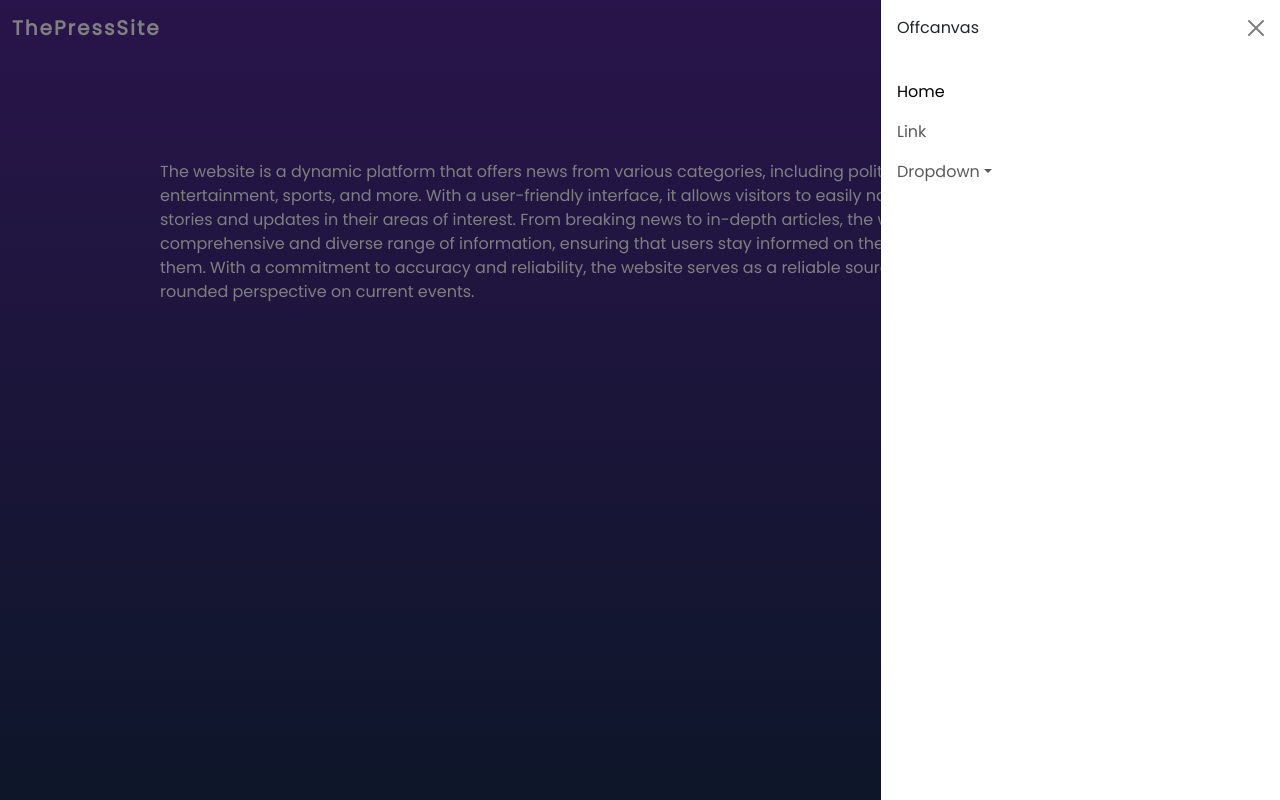
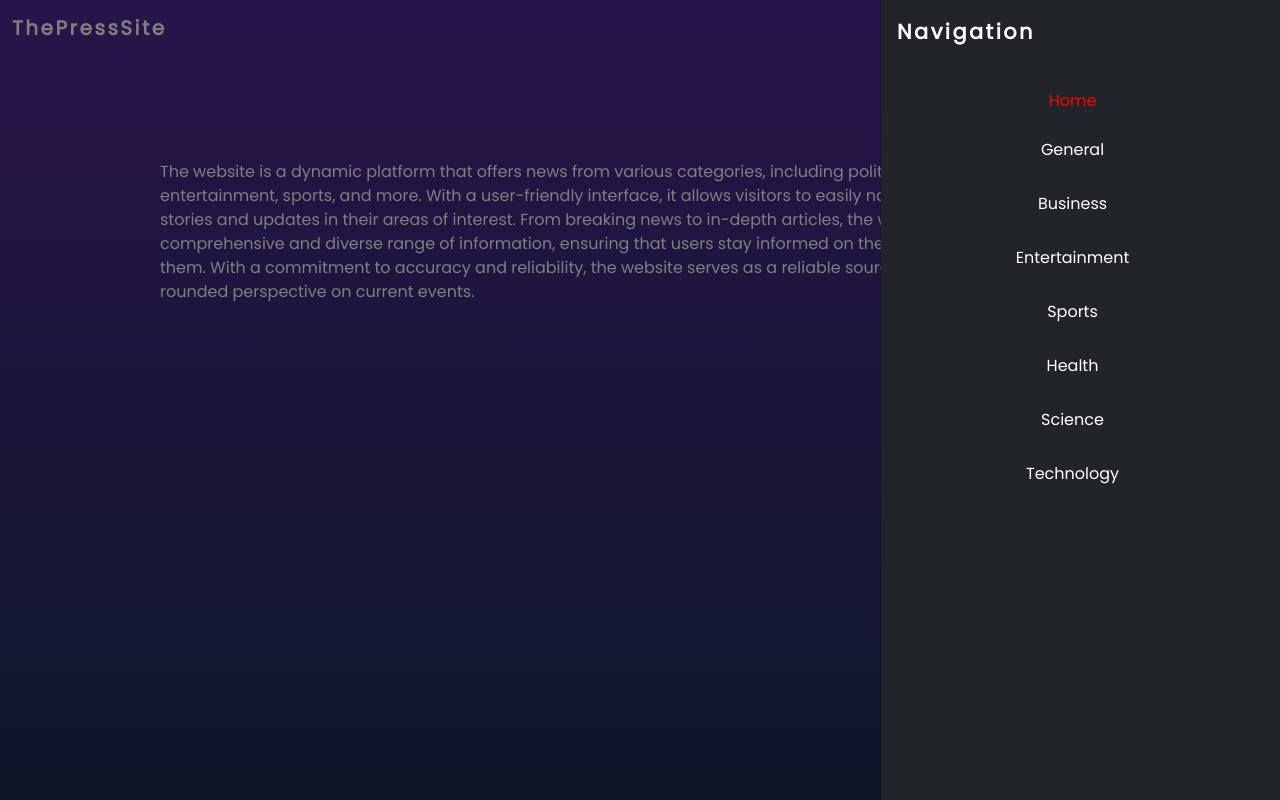
Before and after one commit to Niiischal/NewsWebsite, a React (Create React App) app in the folder thepresssite/: page / in a window 1280 px wide. Both pictures are taken after a click on the button "Toggle navigation". Built offline with nearby package versions, Linux system fonts and the light colour scheme; no server answers.

Commit message:
testing another navbar in navbar1 file

```diff
--- a/thepresssite/src/components/Navbar1.js
+++ b/thepresssite/src/components/Navbar1.js
@@ -1,40 +1,72 @@
 import React from 'react'
+import { NavLink } from 'react-router-dom'
 import '../style.css'
 
 const Navbar1 = () => {
+    const navNames={
+        padding:'10px',
+        textAlign:'center',
+        fontSize:'1rem',
+    }
+
+    const navNames1={
+        padding:'15px',
+        textAlign:'center',
+        fontSize:'1rem',
+    }
   return (
     <div>
-      <nav class="navbar fixed-top">
-  <div class="container-fluid">
-    <a class="navbar-brand" href="/" style={{color:'#fff', fontWeight:'700', letterSpacing:'2px'}}>ThePressSite</a>
-    <button class="navbar-toggler" type="button" data-bs-toggle="offcanvas" data-bs-target="#offcanvasNavbar" aria-controls="offcanvasNavbar" aria-label="Toggle navigation">
-      <span class="navbar-toggler-icon"></span>
+      <nav className="navbar fixed-top">
+  <div className="container-fluid" >
+    <a className="navbar-brand" href="#" style={{color:'#fff', fontWeight:'700', letterSpacing:'2.5px'}}>ThePressSite</a>
+    <button className="navbar-toggler" type="button" data-bs-toggle="offcanvas" data-bs-target="#offcanvasDarkNavbar" aria-controls="offcanvasDarkNavbar" aria-label="Toggle navigation" style={{backgroundColor:'#fff'}}>
+      <span className="navbar-toggler-icon" style={{color:"white"}}></span>
     </button>
-    <div class="offcanvas offcanvas-end" tabindex="-1" id="offcanvasNavbar" aria-labelledby="offcanvasNavbarLabel">
-      <div class="offcanvas-header">
-        <h5 class="offcanvas-title" id="offcanvasNavbarLabel">Offcanvas</h5>
-        <button type="button" class="btn-close" data-bs-dismiss="offcanvas" aria-label="Close" style={{color:'black'}}></button>
+    <div className="offcanvas offcanvas-end text-bg-dark" tabindex="-1" id="offcanvasDarkNavbar" aria-labelledby="offcanvasDarkNavbarLabel">
+      <div className="offcanvas-header">
+        <h5 className="offcanvas-title" id="offcanvasDarkNavbarLabel" style={{color:'#fff', fontWeight:'700', letterSpacing:'2.5px', fontSize:'1.3rem'}}>Navigation</h5>
       </div>
-      <div class="offcanvas-body">
-        <ul class="navbar-nav justify-content-end flex-grow-1 pe-3">
-          <li class="nav-item">
-            <a class="nav-link active" aria-current="page" href="#">Home</a>
+      <div className="offcanvas-body">
+        <ul className="navbar-nav justify-content-end flex-grow-1 pe-3">
+          <li className="nav-item" style={navNames}>
+          <NavLink to="/" className="links" style={({ isActive }) => ({
+    color: isActive ? 'red' : '#fff',
+  })}>Home</NavLink>
           </li>
-          <li class="nav-item">
-            <a class="nav-link" href="#">Link</a>
+          <li className="nav-item" style={navNames1}>
+          <NavLink to="/general" className="links" style={({ isActive }) => ({
+    color: isActive ? 'red' : '#fff',
+  })}>General</NavLink>
           </li>
-          <li class="nav-item dropdown">
-            <a class="nav-link dropdown-toggle" href="#" role="button" data-bs-toggle="dropdown" aria-expanded="false">
-              Dropdown
-            </a>
-            <ul class="dropdown-menu">
-              <li><a class="dropdown-item" href="#">Action</a></li>
-              <li><a class="dropdown-item" href="#">Another action</a></li>
-              <li>
-                <hr class="dropdown-divider"/>
-              </li>
-              <li><a class="dropdown-item" href="#">Something else here</a></li>
-            </ul>
+          <li className="nav-item" style={navNames1}>
+          <NavLink to="/business" className="links" style={({ isActive }) => ({
+    color: isActive ? 'red' : '#fff',
+  })}>Business</NavLink>
+          </li>
+          <li className="nav-item" style={navNames1}>
+          <NavLink to="/entertainment" className="links" style={({ isActive }) => ({
+    color: isActive ? 'red' : '#fff',
+  })}>Entertainment</NavLink>
+          </li>
+          <li className="nav-item" style={navNames1}>
+          <NavLink to="/sports" className="links" style={({ isActive }) => ({
+    color: isActive ? 'red' : '#fff',
+  })}>Sports</NavLink>
+          </li>
+          <li className="nav-item" style={navNames1}>
+          <NavLink to="/health" className="links" style={({ isActive }) => ({
+    color: isActive ? 'red' : '#fff',
+  })}>Health</NavLink>
+          </li>
+          <li className="nav-item" style={navNames1}>
+          <NavLink to="/science" className="links" style={({ isActive }) => ({
+    color: isActive ? 'red' : '#fff',
+  })}>Science</NavLink>
+          </li>
+          <li className="nav-item" style={navNames1}>
+          <NavLink to="/technology" className="links" style={({ isActive }) => ({
+    color: isActive ? 'red' : '#fff',
+  })}>Technology</NavLink>
           </li>
         </ul>
       </div>
```
